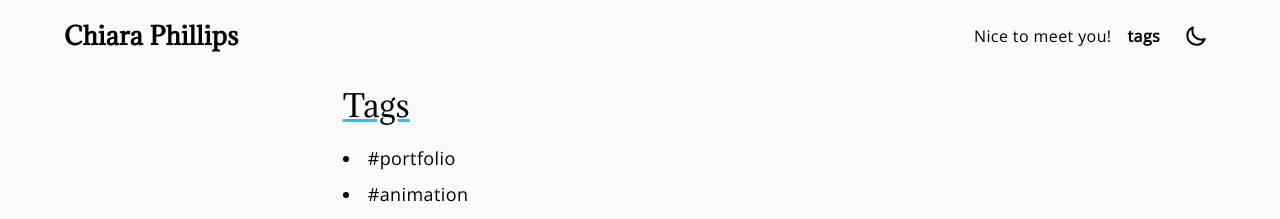
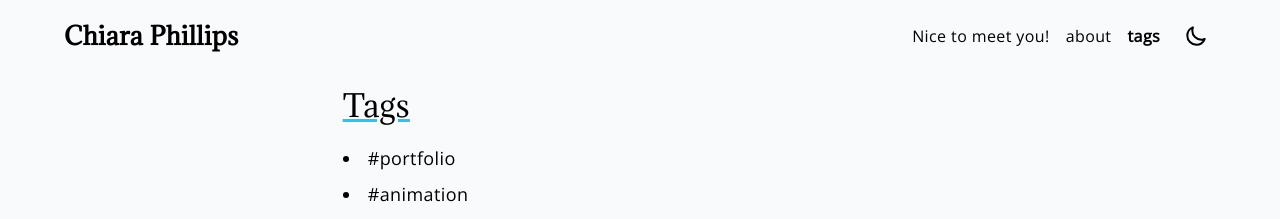
Before and after one commit to chiara-phillips/chiara-phillips.github.io, a Jekyll site: the page built from tags.md, in a window 1280 px wide and 900 px high. Shown: the top 219 px of the window. Built offline with Jekyll 4.4.1, drawn with Linux system fonts in a browser that asks for light colours.

Commit message:
Update _config.yml

```diff
--- a/_config.yml
+++ b/_config.yml
@@ -17,7 +17,7 @@ color: "#13ccf9"
 
 header_pages:
   - index.md
-  - contact.md
+  - about.md
   - tags.md
 
 rrss:
```
